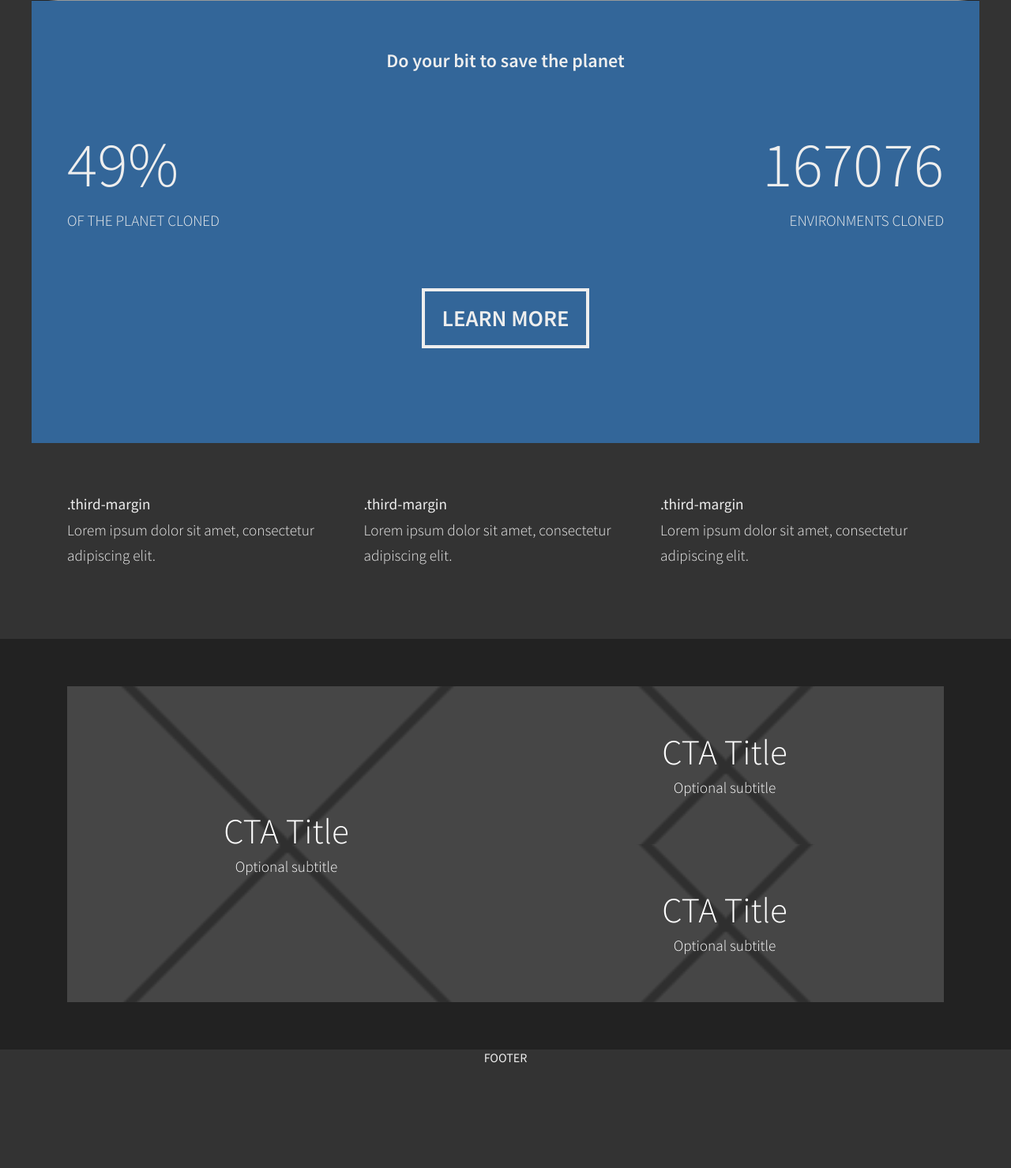
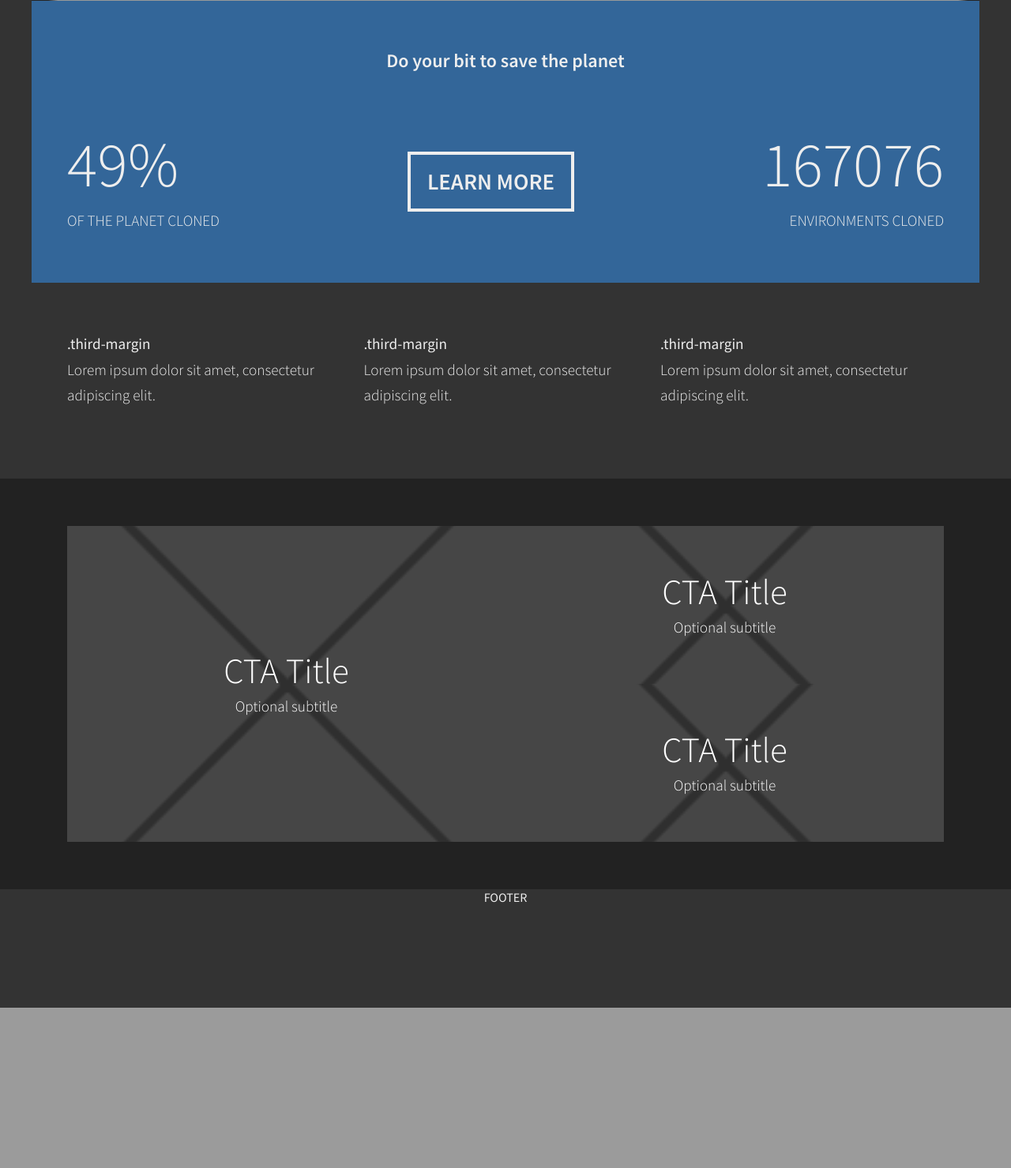
Before and after one commit to Precise-Pixels/cell, a PHP site: template views/index.php in a window 1280 px wide. Shown: the part 1699-3178 px from the top of the page at 79% size. After the commit the page ends 2975 px from the top, so only its background shows below. Run offline with PHP 8.4, Linux system fonts and the light colour scheme; the template is opened without the code that fills it, so the values that code supplies are empty; style sheets or scripts are compiled from the project's sources.

Commit message:
learn more button now in the center yesss booii

```diff
--- a/sass/_page-home.scss
+++ b/sass/_page-home.scss
@@ -45,11 +45,17 @@
 
 @media ($min_bp_b) {
     .home-data--right {
+        width: auto;
         float: right;
         text-align: right;
     }
     .home-data--left {
+        width: auto;
         text-align: left;
+    }
+    #home-learn-more {
+        width: auto;
+        padding: 30px;
     }
 }
 
```
